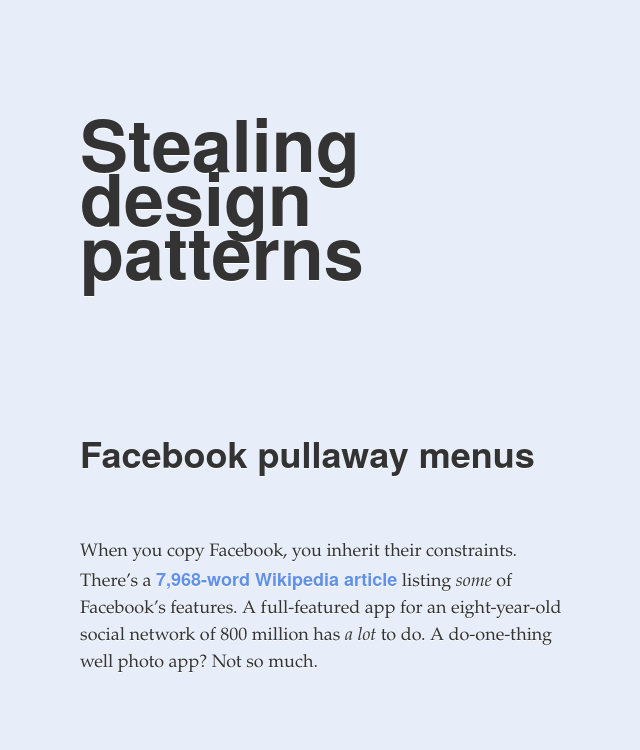
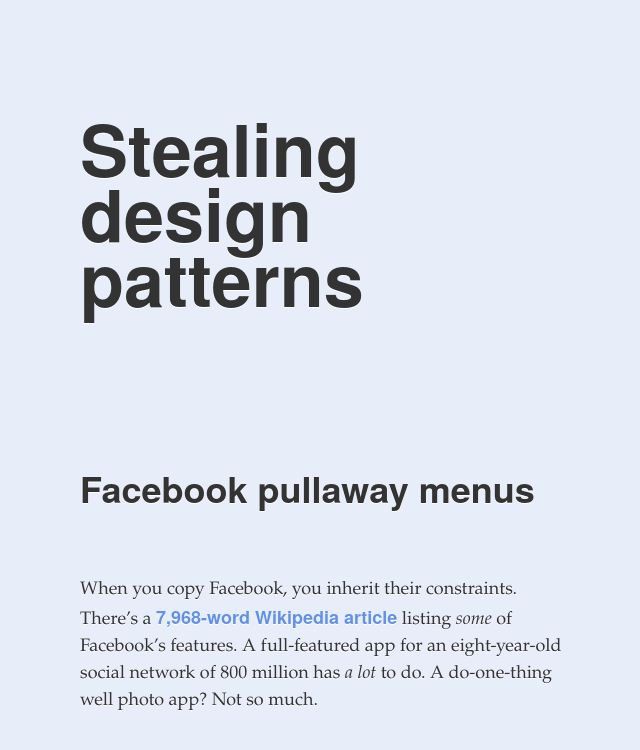
Before and after one commit to peyton/peyton.github.io, a Jekyll site: the page built from _posts/2012-03-01-patterns.md, in a window 1280 px wide. Shown: the top 750 px of the page, without its empty margins (317-957 px from the left). Built offline with Jekyll 4.4.1, drawn with Linux system fonts in a browser that asks for light colours.

Commit message:
Remove title hyphenating

```diff
--- a/_includes/default.css
+++ b/_includes/default.css
@@ -1,11 +1,11 @@
 body { background-color: #e7eef9; font-size:112.5%; line-height:1.5; }
-article, section { max-width: 27em; margin: 0px auto; text-shadow: 0px 1px 0px #fff; }
-article, section { display: block; -webkit-hyphens: auto; -moz-hyphens: auto; hyphens: auto; }
+article, section { display: block; max-width: 27em; margin: 0px auto; text-shadow: 0px 1px 0px #fff; }
+p { display: block; -webkit-hyphens: auto; -moz-hyphens: auto; hyphens: auto; }
 a { color: #6190e6; text-decoration: none; }
 a:hover { color: #a2b7dd; text-shadow: 0px 1px 0px #fff; }
 h1, h2, h3, p { color: #333; }
 h1, h2, h3, a { font-family: "HelveticaNeueBold", "HelveticaNeue-Bold", "Helvetica Neue Bold", "HelveticaNeue", "Helvetica Neue", 'TeXGyreHerosBold', "Helvetica", "Tahoma", "Geneva", "Arial", sans-serif; font-weight:600; font-stretch:normal; }
-h1, h2, h3 { line-height: 0.75; margin-top: 0; margin-bottom: 0; padding: 1.5em 0; }
+h1, h2, h3 { line-height: 0.9; margin-top: 0; margin-bottom: 0; padding: 1.5em 0; }
 h1 { font-size:4em; }
 h2 { font-size:2em; }
 h3 { font-size:1.33333em; }
```
